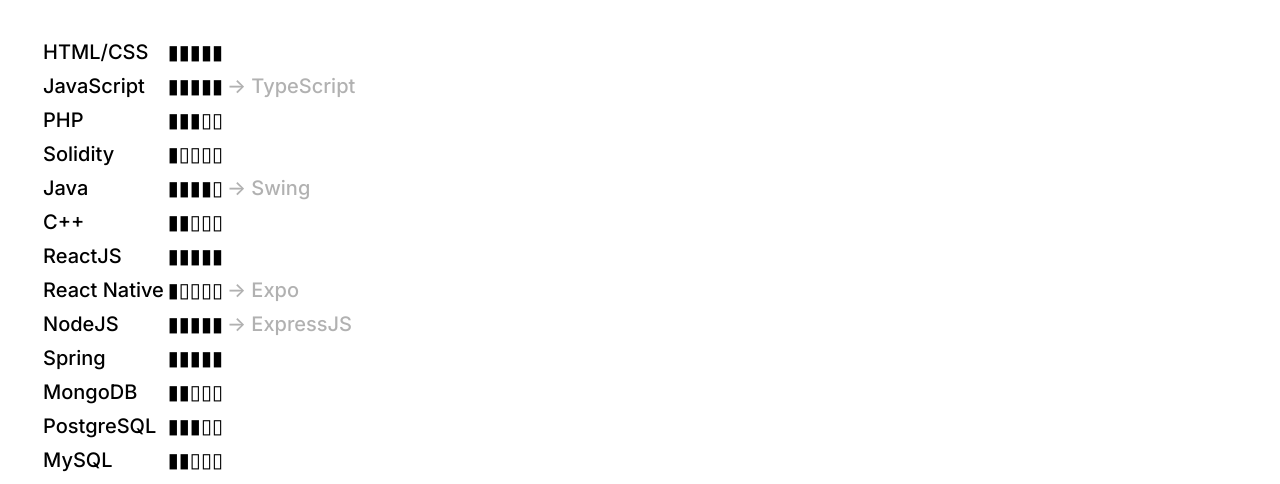
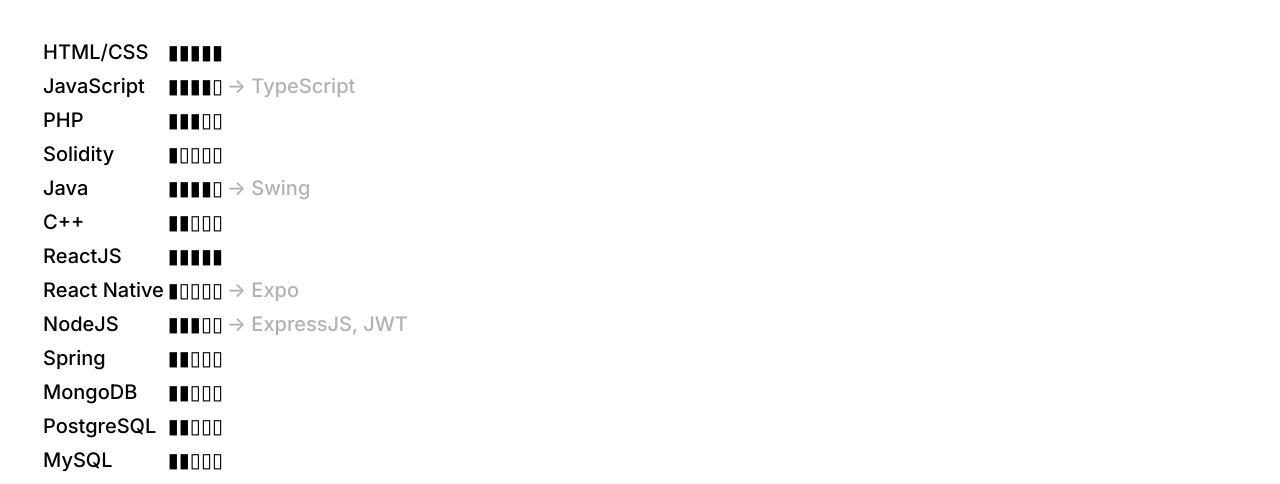
Before and after one commit to naijwu/textual, a Next.js app: page /stats in a window 1280 px wide. Shown: the part 135-619 px from the top of the page. Built offline with nearby package versions, Linux system fonts and the light colour scheme.

Commit message:
fixed the actual stats.. .. ..

```diff
--- a/pages/stats.tsx
+++ b/pages/stats.tsx
@@ -17,7 +17,7 @@
     },
     {
         name: 'JavaScript',
-        cap: 5,
+        cap: 4,
         additional: 'TypeScript'
     },
     {
@@ -48,12 +48,12 @@
     },
     {
         name: 'NodeJS',
-        cap: 5,
-        additional: 'ExpressJS'
+        cap: 3,
+        additional: 'ExpressJS, JWT'
     },
     {
         name: 'Spring',
-        cap: 5,
+        cap: 2,
     },
     {
         name: 'MongoDB',
@@ -61,7 +61,7 @@
     },
     {
         name: 'PostgreSQL',
-        cap: 3,
+        cap: 2,
     },
     {
         name: 'MySQL',
```
